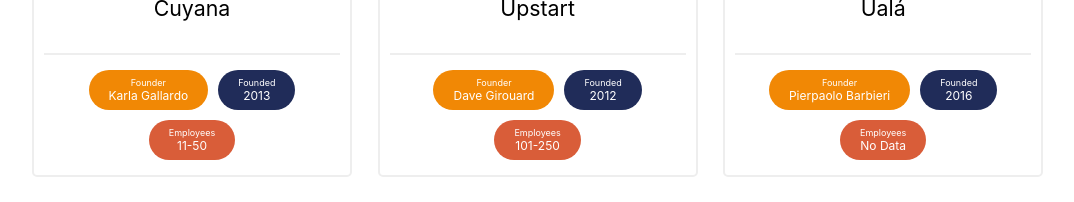
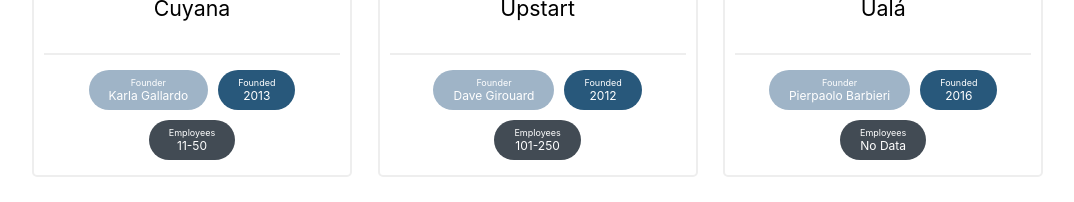
Before and after one commit to maaslalani/MafiaList, a React (Create React App) app: page /Apple in a window 1280 px wide. Shown: the part 510-712 px from the top of the page, without its empty margins (32-1106 px from the left). Built offline with nearby package versions, Linux system fonts and the light colour scheme.

Commit message:
Change label colors

```diff
--- a/src/components/MafiaCompany.js
+++ b/src/components/MafiaCompany.js
@@ -18,9 +18,9 @@
             </p>
           </div>
           <div className='bottom'>
-            <Tag content={founder} label='Founder' color='#F18805' />
-            <Tag content={year} label='Founded' color='#202C59' />
-            <Tag content={employees} label='Employees' color='#D95D39' />
+            <Tag content={founder} label='Founder' color='#9FB4C7' />
+            <Tag content={year} label='Founded' color='#28587B' />
+            <Tag content={employees} label='Employees' color='#424B54' />
           </div>
         </div>
       </a>
```
